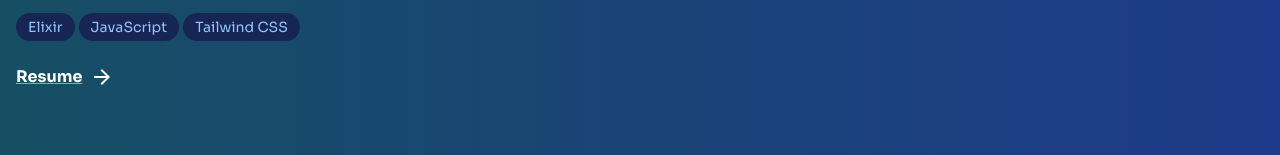
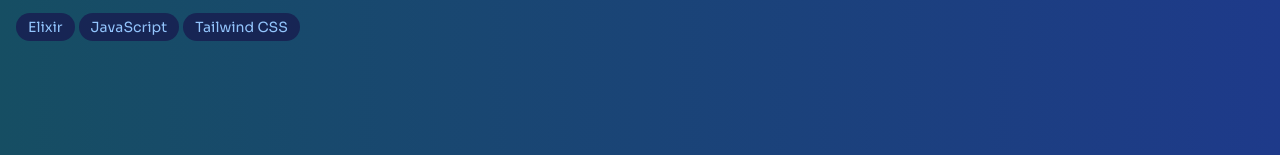
Before and after one commit to haoyiwu-1/haoyiwu-1.github.io, a React (Vite) app: page / in a window 1280 px wide. Shown: the part 779-934 px from the top of the page. Built offline with nearby package versions, Linux system fonts and the light colour scheme; a web font is replaced by a local one.

Commit message:
Temporarily hide resume link

```diff
--- a/src/App.jsx
+++ b/src/App.jsx
@@ -84,7 +84,7 @@ function App() {
               timePeriod={"Oct 2024 - Dec 2024"}
             />
             <a
-              className="flex flex-row space-x-2 font-bold underline max-w-max"
+              className="flex-row space-x-2 font-bold underline max-w-max hidden"
               href="resources/Resume_-_WenHao_Wu.pdf"
               target="_blank"
             >
```
